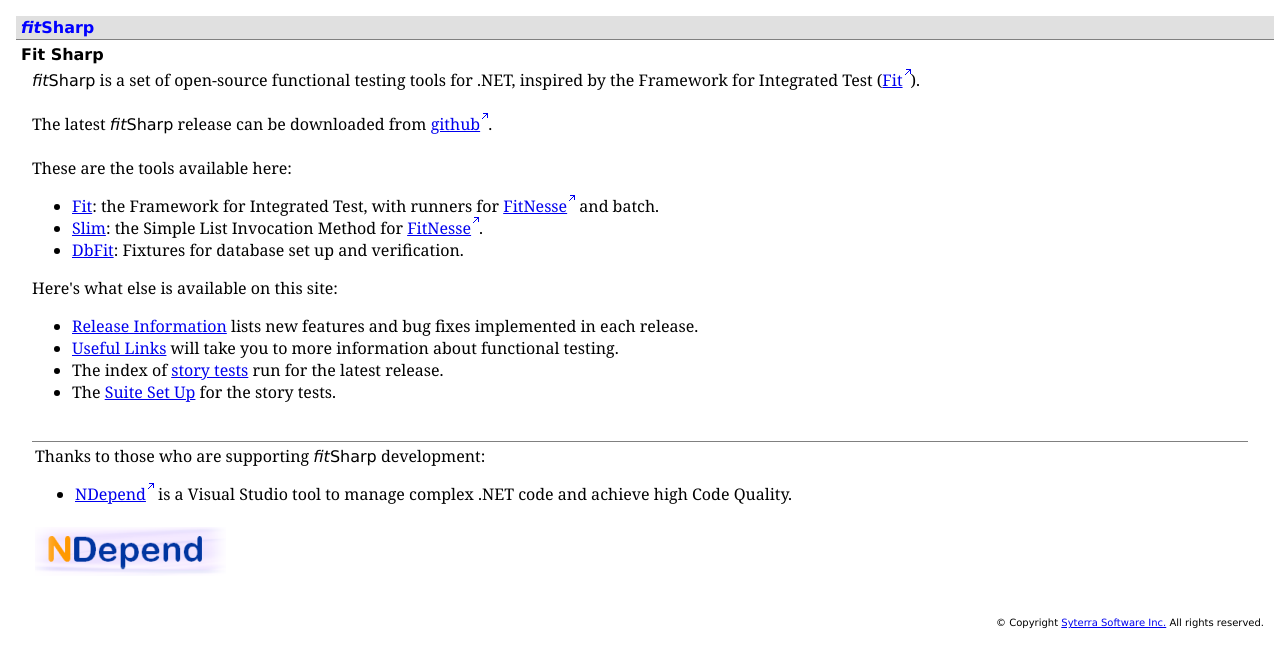
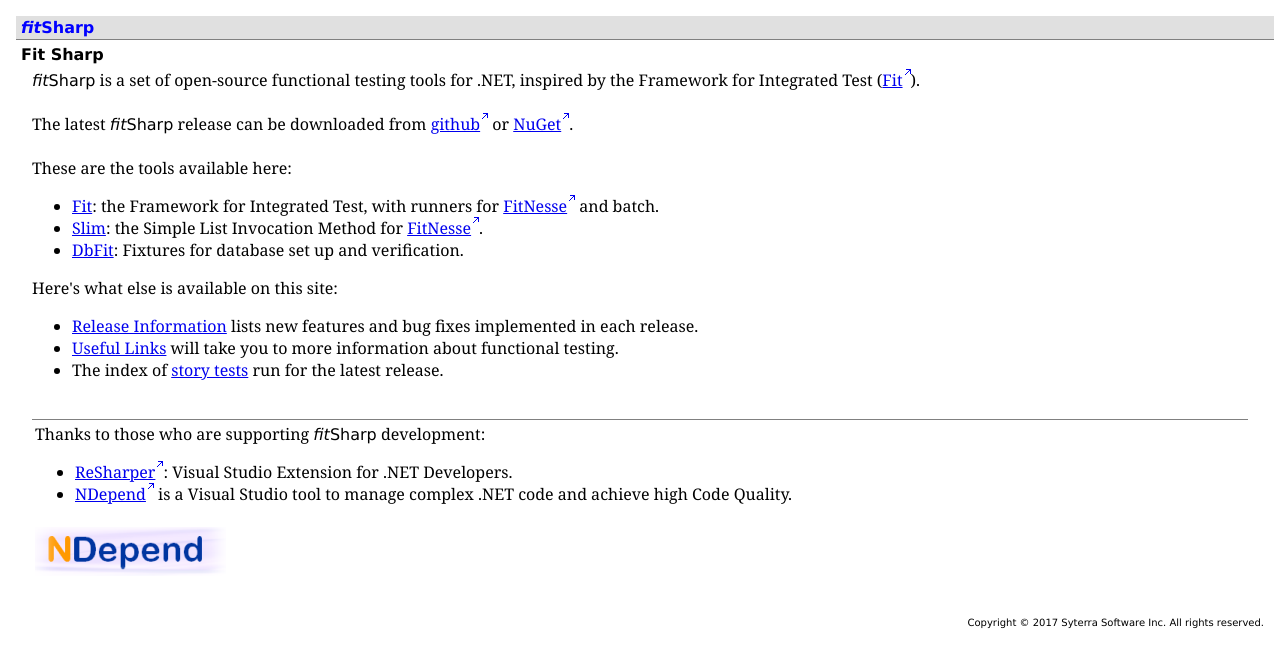
Before and after one commit to fitsharp/fitsharp.github.io, a plain HTML site: page index.html in a window 1280 px wide. Drawn offline with Linux system fonts and the light colour scheme.

Commit message:
release 2.6 home

```diff
--- a/index.html
+++ b/index.html
@@ -1,5 +1,5 @@
 <!DOCTYPE HTML PUBLIC "-//W3C//DTD HTML 4.01 Transitional//EN" "http://www.w3.org/TR/html4/loose.dtd">
-<!--2017-11-07 15:24:29,0,0,0,0--><!-- saved from url=(0014)about:internet -->
+<!--2017-12-08 16:17:52,0,0,0,0--><!-- saved from url=(0014)about:internet -->
 <!-- fitSharp
 Copyright © Syterra Software Inc. All rights reserved.
 The use and distribution terms for this software are covered by the Common Public License 1.0 (http://opensource.org/licenses/cpl.php)
@@ -17,13 +17,13 @@
 <div class="pagename">Fit Sharp</div>
 <div class="content"><span style="font-family:verdana,sans-serif"><i>fit</i>Sharp</span> is a set of open-source functional testing tools for .NET, inspired by the Framework for Integrated Test (<a class="externallink" href="http://fit.c2.com">Fit</a>).<br>
 <br>
-The latest <span style="font-family:verdana,sans-serif"><i>fit</i>Sharp</span> release can be downloaded from <a class="externallink" href="http://github.com/jediwhale/fitsharp/releases">github</a>.<br>
+The latest <span style="font-family:verdana,sans-serif"><i>fit</i>Sharp</span> release can be downloaded from <a class="externallink" href="http://github.com/jediwhale/fitsharp/releases">github</a> or <a class="externallink" href="https://www.nuget.org/packages/fitsharp/">NuGet</a>.<br>
 <br>
-These are the tools available here:<ul><li><a href="Fit.html">Fit</a>: the Framework for Integrated Test, with runners for <a class="externallink" href="http://www.fitnesse.org">FitNesse</a> and batch.</li><li><a href="Slim.html">Slim</a>: the Simple List Invocation Method for <a class="externallink" href="http://www.fitnesse.org">FitNesse</a>.</li><li><a href="DbFit.html">DbFit</a>: Fixtures for database set up and verification.</li></ul>Here's what else is available on this site:<ul><li><a href="FitSharp/ReleaseInformation.html">Release Information</a> lists new features and bug fixes implemented in each release.</li><li><a href="FitSharp/UsefulLinks.html">Useful Links</a> will take you to more information about functional testing.</li><li>The index of <a href="reportIndex.html">story tests</a> run for the latest release.</li><li>The <a href="SuiteSetUp.html">Suite Set Up</a> for the story tests.</li></ul><br>
-<table style="border-top:1px solid gray;width:100%"><tr style="display:none;"><td><span class="fit_keyword">comment</span></td></tr><tr><td>Thanks to those who are supporting <span style="font-family:verdana,sans-serif"><i>fit</i>Sharp</span> development:<ul><li><a class="externallink" href="http://www.ndepend.com">NDepend</a> is a Visual Studio tool to manage complex .NET code and achieve high Code Quality.</li></ul></td></tr></table><td> <table><tr style="display:none;"><td><span class="fit_keyword">comment</span></td></tr><tr><td><img src="NDependLogo.png" /></td></tr></table><br>
+These are the tools available here:<ul><li><a href="Fit.html">Fit</a>: the Framework for Integrated Test, with runners for <a class="externallink" href="http://www.fitnesse.org">FitNesse</a> and batch.</li><li><a href="Slim.html">Slim</a>: the Simple List Invocation Method for <a class="externallink" href="http://www.fitnesse.org">FitNesse</a>.</li><li><a href="DbFit.html">DbFit</a>: Fixtures for database set up and verification.</li></ul>Here's what else is available on this site:<ul><li><a href="FitSharp/ReleaseInformation.html">Release Information</a> lists new features and bug fixes implemented in each release.</li><li><a href="FitSharp/UsefulLinks.html">Useful Links</a> will take you to more information about functional testing.</li><li>The index of <a href="reportIndex.html">story tests</a> run for the latest release.</li></ul><br>
+<table style="border-top:1px solid gray;width:100%"><tr style="display:none;"><td><span class="fit_keyword">comment</span></td></tr><tr><td>Thanks to those who are supporting <span style="font-family:verdana,sans-serif"><i>fit</i>Sharp</span> development:<ul><li><a class="externallink" href="https://www.jetbrains.com/resharper/">ReSharper</a>: Visual Studio Extension for .NET Developers.</li><li><a class="externallink" href="http://www.ndepend.com">NDepend</a> is a Visual Studio tool to manage complex .NET code and achieve high Code Quality.</li></ul></td></tr></table><td> <table><tr style="display:none;"><td><span class="fit_keyword">comment</span></td></tr><tr><td><img src="NDependLogo.png" /></td></tr></table><br>
 </div>
 <div style="width:100%;text-align:right">
-<span class="footer">&copy; Copyright <a href="http://www.syterra.com">Syterra Software Inc.</a> All rights reserved.</span>
+<span class="footer">Copyright &copy; 2017 Syterra Software Inc. All rights reserved.</span>
 </div>
 
 </body>
```
